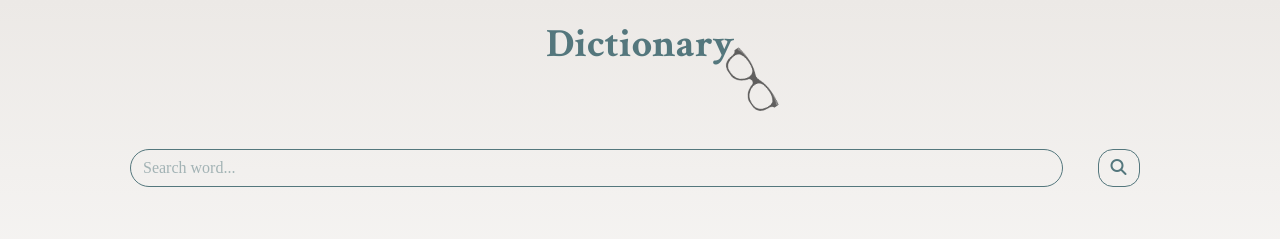
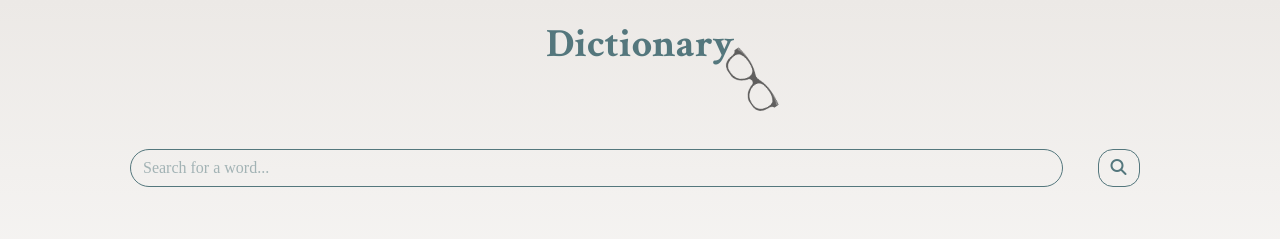
Before and after one commit to annasvrv/dictionary-project, a React (Create React App) app: page / in a window 1280 px wide. Shown: the top 239 px of the page. Built offline with nearby package versions, Linux system fonts and the light colour scheme; no server answers; a web font is replaced by a local one.

Commit message:
updated placeholder text

```diff
--- a/src/Dictionary.js
+++ b/src/Dictionary.js
@@ -41,7 +41,7 @@ export default function Dictionary(props) {
             <div className="col-11">
               <input
                 type="search"
-                placeholder="Search word..."
+                placeholder="Search for a word..."
                 autoComplete="off"
                 className="wordSearch form-control"
                 onChange={handleKeywordChange}
```
